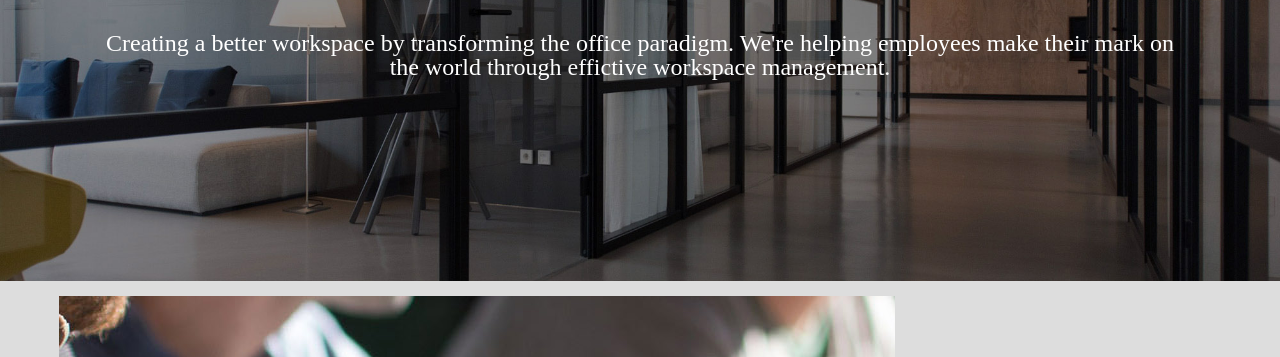
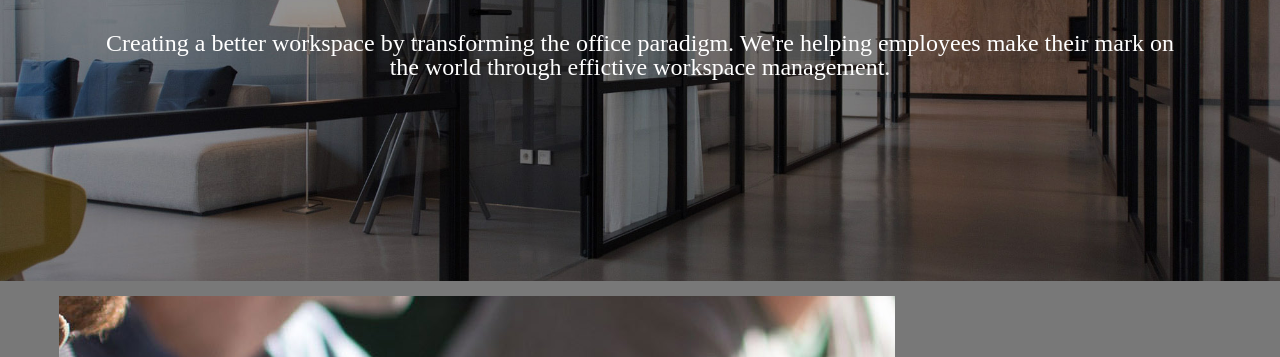
Before and after one commit to kaavyasamu/homework4, a plain HTML site: page index.html in a window 1280 px wide. Shown: the part 204-561 px from the top of the page. Drawn offline with Linux system fonts and the light colour scheme.

Commit message:
Add files via upload

```diff
--- a/css/style.css
+++ b/css/style.css
@@ -3,7 +3,7 @@ html{
 }
 
 body{
-  background-color: #ddd;
+  background-color: #787878;
   font-size: 18px;
   margin: 0;
   padding: 0;
```
